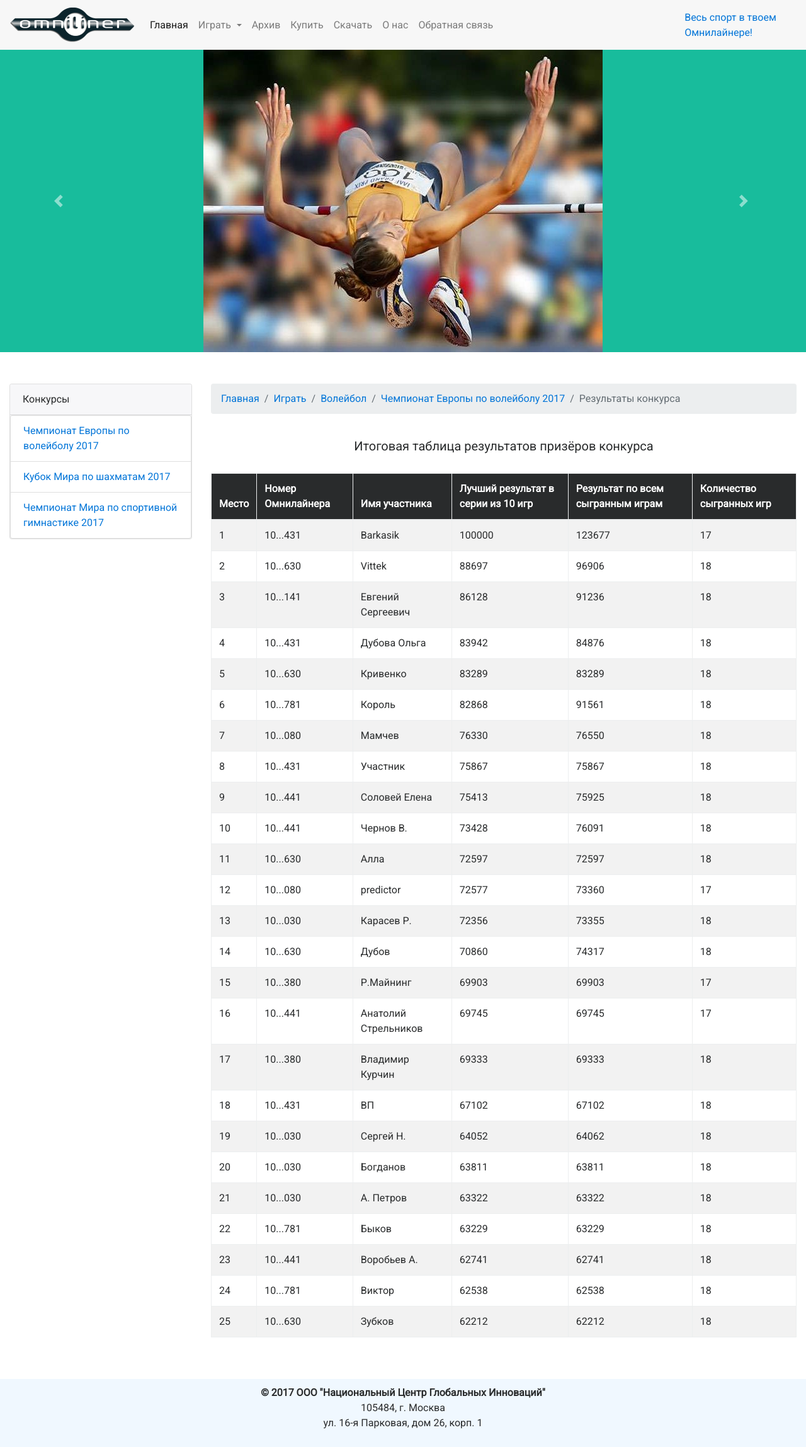
After one commit to kaa-it/omniliner, a Flask app: page /play/volleyball/europe_champ_2017/results.html in a window 1280 px wide. The commit adds this page. Shown: the whole page at 63% size. Run offline with Flask 2, Linux system fonts and the light colour scheme; some libraries are stand-ins or nearby versions.

Commit message:
Fix volleyball results

```diff
--- a/app/main/views.py
+++ b/app/main/views.py
@@ -60,6 +60,10 @@ def play_volleyball_europe_champ_2017_rules():
 def play_volleyball_europe_champ_2017_games():
     return render_template('play/volleyball/europe_champ_2017/games.html')
 
+@main.route('/play/volleyball/europe_champ_2017/results.html')
+def play_volleyball_europe_champ_2017_results():
+    return render_template('play/volleyball/europe_champ_2017/results.html')
+
 @main.route('/about_us.html')
 def about_us():
     return render_template('about_us.html')
--- a/app/templates/play/chess/world_cup_2017/index.html
+++ b/app/templates/play/chess/world_cup_2017/index.html
@@ -14,6 +14,7 @@
 <ol>
     <li><a href="{{ url_for('main.play_chess_world_cup_2017_rules') }}">Правила проведения конкурса</a></li>
     <li><a href="{{ url_for('main.play_chess_world_cup_2017_games') }}">Коды партий</a></li>
+    <li><a href="http://46.165.248.101/results.php">Таблица результатов</a></li>
 </ol>
 
 {% endblock %}
--- a/app/templates/play/volleyball/europe_champ_2017/index.html
+++ b/app/templates/play/volleyball/europe_champ_2017/index.html
@@ -14,7 +14,7 @@
 <ol>
     <li><a href="{{ url_for('main.play_volleyball_europe_champ_2017_rules') }}">Правила проведения конкурса</a></li>
     <li><a href="{{ url_for('main.play_volleyball_europe_champ_2017_games') }}">Коды матчей</a></li>
-    <li><a href="http://46.165.248.101/results.php">Таблица результатов</a></li>
+    <li><a href="{{ url_for('main.play_volleyball_europe_champ_2017_results') }}">Результаты конкурса</a></li>
 </ol>
 
 {% endblock %}
--- /dev/null
+++ b/app/templates/play/volleyball/europe_champ_2017/results.html
@@ -0,0 +1,234 @@
+{% extends "base.html" %}
+{% block title %}Результаты конкурса{% endblock %}
+{% block page_content %}
+
+<ol class="breadcrumb">
+    <li class="breadcrumb-item"><a href="/">Главная</a></li>
+    <li class="breadcrumb-item"><a href="{{ url_for('main.play') }}">Играть</a></li>
+    <li class="breadcrumb-item"><a href="{{ url_for('main.play_volleyball') }}">Волейбол</a></li>
+    <li class="breadcrumb-item"><a href="{{ url_for('main.play_volleyball_europe_champ_2017') }}">Чемпионат Европы по волейболу 2017</a></li>
+    <li class="breadcrumb-item active">Результаты конкурса</li>
+</ol>
+
+<br>
+
+<h5 class="text-center">Итоговая таблица результатов призёров конкурса</h5>
+
+<br>
+
+<table class="table table-responsive table-striped table-bordered">
+    <thead class="thead-inverse">
+        <tr>
+            <th>Место</th>
+            <th>Номер Омнилайнера</th>
+            <th>Имя участника</th>
+            <th>Лучший результат в серии из 10 игр</th>
+            <th>Результат по всем сыгранным играм</th>
+            <th>Количество сыгранных игр</th
+        </tr>
+    </thead>
+    <tbody>
+        <tr>
+            <td>1</td>
+            <td>10...431</td>
+            <td>Barkasik</td>
+            <td>100000</td>
+            <td>123677</td>
+            <td>17</td>
+        </tr>
+        <tr>
+            <td>2</td>
+            <td>10...630</td>
+            <td>Vittek</td>
+            <td>88697</td>
+            <td>96906</td>
+            <td>18</td>
+        </tr>
+        <tr>
+            <td>3</td>
+            <td>10...141</td>
+            <td>Евгений Сергеевич</td>
+            <td>86128</td>
+            <td>91236</td>
+            <td>18</td>
+        </tr>
+        <tr>
+            <td>4</td>
+            <td>10...431</td>
+            <td>Дубова Ольга</td>
+            <td>83942</td>
+            <td>84876</td>
+            <td>18</td>
+        </tr>
+        <tr>
+            <td>5</td>
+            <td>10...630</td>
+            <td>Кривенко</td>
+            <td>83289</td>
+            <td>83289</td>
+            <td>18</td>
+        </tr>
+        <tr>
+            <td>6</td>
+            <td>10...781</td>
+            <td>Король</td>
+            <td>82868</td>
+            <td>91561</td>
+            <td>18</td>
+        </tr>
+        <tr>
+            <td>7</td>
+            <td>10...080</td>
+            <td>Мамчев</td>
+            <td>76330</td>
+            <td>76550</td>
+            <td>18</td>
+        </tr>
+        <tr>
+            <td>8</td>
+            <td>10...431</td>
+            <td>Участник</td>
+            <td>75867</td>
+            <td>75867</td>
+            <td>18</td>
+        </tr>
+        <tr>
+            <td>9</td>
+            <td>10...441</td>
+            <td>Соловей Елена</td>
+            <td>75413</td>
+            <td>75925</td>
+            <td>18</td>
+        </tr>
+        <tr>
+            <td>10</td>
+            <td>10...441</td>
+            <td>Чернов В.</td>
+            <td>73428</td>
+            <td>76091</td>
+            <td>18</td>
+        </tr>
+        <tr>
+            <td>11</td>
+            <td>10...630</td>
+            <td>Алла</td>
+            <td>72597</td>
+            <td>72597</td>
+            <td>18</td>
+        </tr>
+        <tr>
+            <td>12</td>
+            <td>10...080</td>
+            <td>predictor</td>
+            <td>72577</td>
+            <td>73360</td>
+            <td>17</td>
+        </tr>
+        <tr>
+            <td>13</td>
+            <td>10...030</td>
+            <td>Карасев Р.</td>
+            <td>72356</td>
+            <td>73355</td>
+            <td>18</td>
+        </tr>
+        <tr>
+            <td>14</td>
+            <td>10...630</td>
+            <td>Дубов</td>
+            <td>70860</td>
+            <td>74317</td>
+            <td>18</td>
+        </tr>
+        <tr>
+            <td>15</td>
+            <td>10...380</td>
+            <td>Р.Майнинг</td>
+            <td>69903</td>
+            <td>69903</td>
+            <td>17</td>
+        </tr>
+        <tr>
+            <td>16</td>
+            <td>10...441</td>
+            <td>Анатолий Стрельников</td>
+            <td>69745</td>
+            <td>69745</td>
+            <td>17</td>
+        </tr>
+        <tr>
+            <td>17</td>
+            <td>10...380</td>
+            <td>Владимир Курчин</td>
+            <td>69333</td>
+            <td>69333</td>
+            <td>18</td>
+        </tr>
+        <tr>
+            <td>18</td>
+            <td>10...431</td>
+            <td>ВП</td>
+            <td>67102</td>
+            <td>67102</td>
+            <td>18</td>
+        </tr>
+        <tr>
+            <td>19</td>
+            <td>10...030</td>
+            <td>Сергей Н.</td>
+            <td>64052</td>
+            <td>64062</td>
+            <td>18</td>
+        </tr>
+        <tr>
+            <td>20</td>
+            <td>10...030</td>
+            <td>Богданов</td>
+            <td>63811</td>
+            <td>63811</td>
+            <td>18</td>
+        </tr>
+        <tr>
+            <td>21</td>
+            <td>10...030</td>
+            <td>А. Петров</td>
+            <td>63322</td>
+            <td>63322</td>
+            <td>18</td>
+        </tr>
+        <tr>
+            <td>22</td>
+            <td>10...781</td>
+            <td>Быков</td>
+            <td>63229</td>
+            <td>63229</td>
+            <td>18</td>
+        </tr>
+        <tr>
+            <td>23</td>
+            <td>10...441</td>
+            <td>Воробьев А.</td>
+            <td>62741</td>
+            <td>62741</td>
+            <td>18</td>
+        </tr>
+        <tr>
+            <td>24</td>
+            <td>10...781</td>
+            <td>Виктор</td>
+            <td>62538</td>
+            <td>62538</td>
+            <td>18</td>
+        </tr>
+        <tr>
+            <td>25</td>
+            <td>10...630</td>
+            <td>Зубков</td>
+            <td>62212</td>
+            <td>62212</td>
+            <td>18</td>
+        </tr>
+    </tbody>
+</table>
+
+{% endblock %}
```
